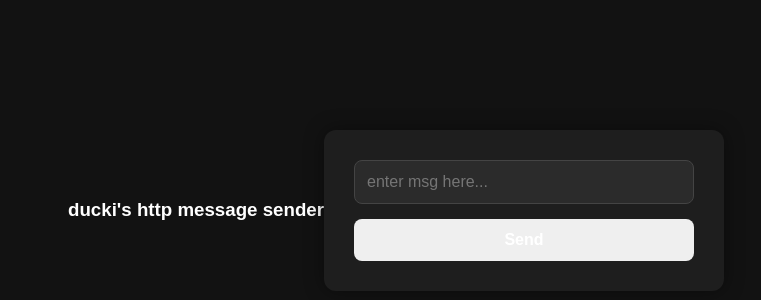
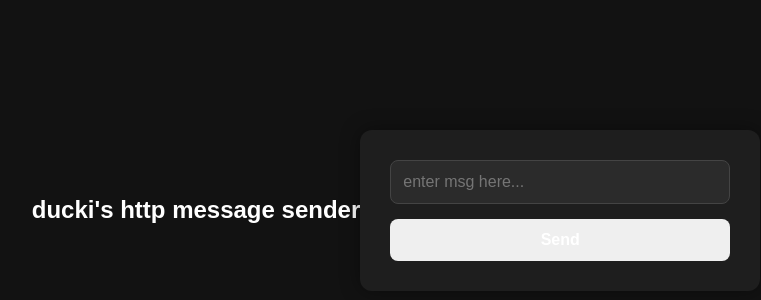
Before and after one commit to duckitheduck/tmcf3xserver, a website: page public/index.html in a window 1280 px wide. Shown: the part 190-490 px from the top of the page, without its empty margins (244-1005 px from the left). Drawn offline with Linux system fonts and the light colour scheme.

Commit message:
Update index.html

```diff
--- a/public/index.html
+++ b/public/index.html
@@ -7,7 +7,9 @@
 <link rel="stylesheet" href="style.css">
 </head>
 <body>
-<h3> ducki's http message sender</h3>
+<h2> ducki's http message sender</h2>
+
+
 
 
 <div class="container">
```
